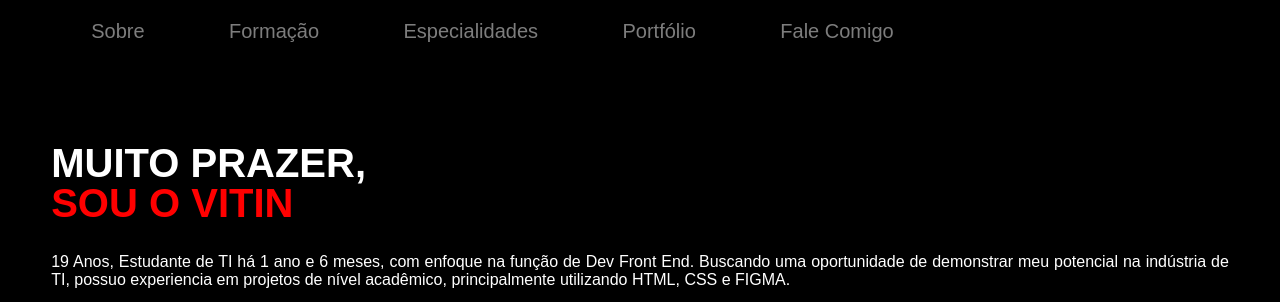
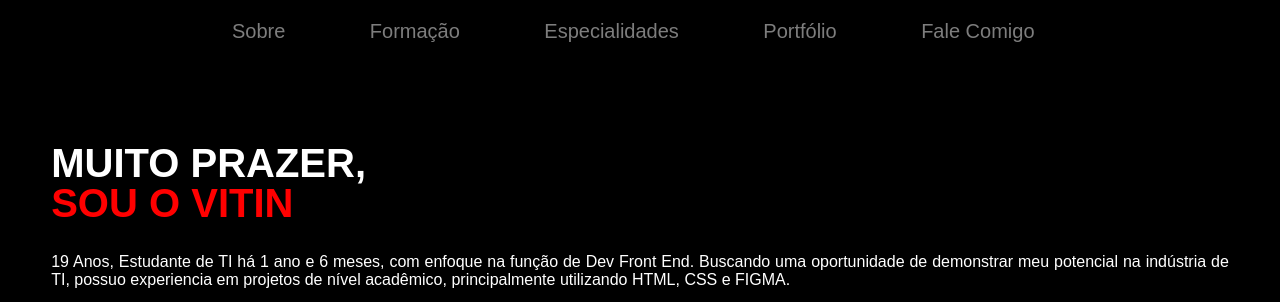
Before and after one commit to uBolacha/EntregaPortfolioHTML, a plain HTML site: page index.html in a window 1280 px wide. Shown: the top 302 px of the page. Drawn offline with Linux system fonts and the light colour scheme.

Commit message:
Envio portfolioV7

```diff
--- a/index.html
+++ b/index.html
@@ -110,7 +110,7 @@
                     <textarea name="" id="" placeholder="Sua mensagem:" required></textarea>
                     <div class="btn-enviar">
                         <input type="submit" value="ENVIAR">
-                    </div>
+                    </div><!--btn enviar-->
                 </form>
             </div><!--interface-->
         </section><!--formulario-->
--- a/style.css
+++ b/style.css
@@ -50,7 +50,7 @@ h2.titulo span{
 /* estilo cabeçalho */
 
 header{
-    padding: 20px 4%;
+    padding: 20px 15%;
 }
 header  .interface{
     display: flex;
```
